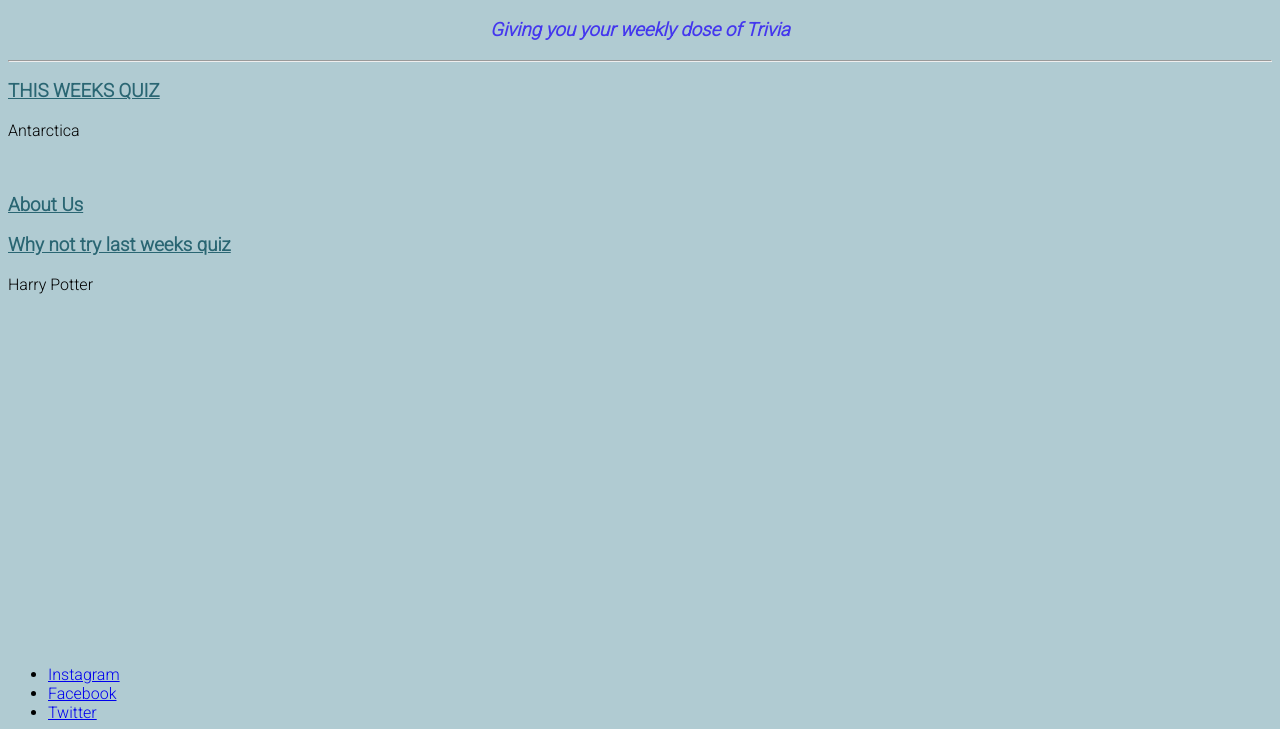
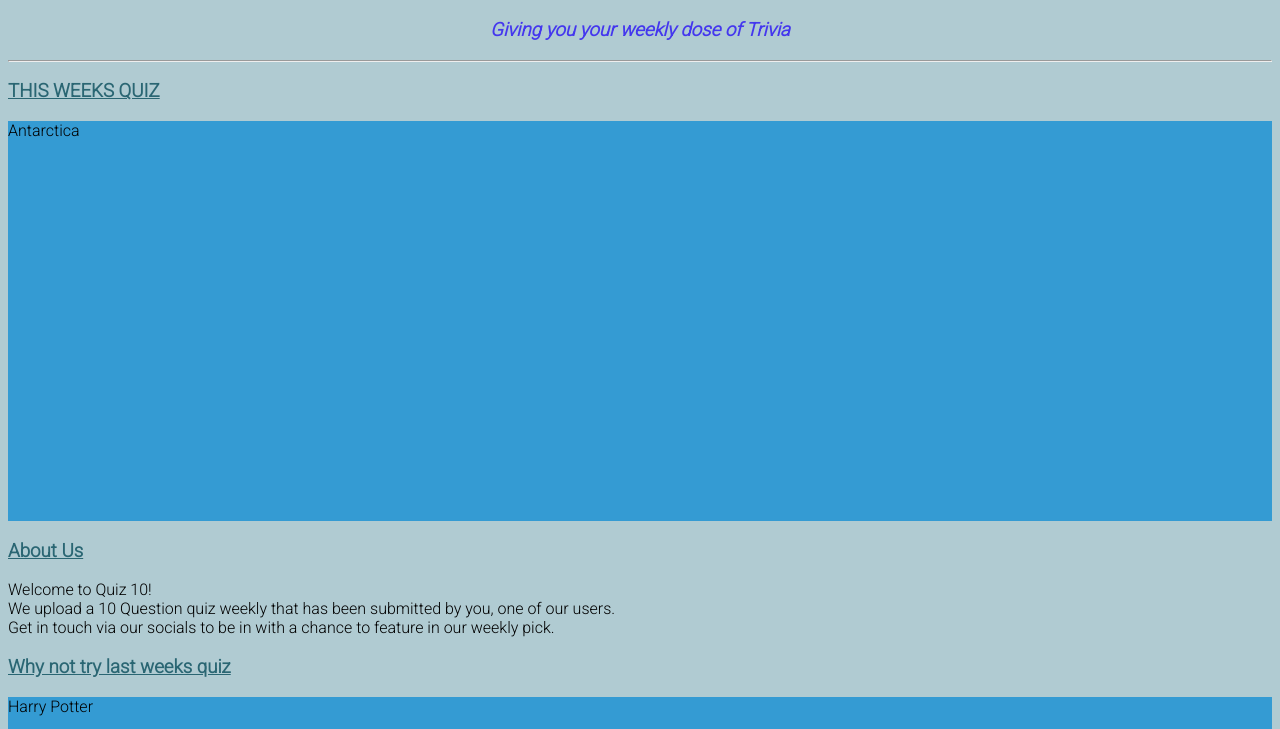
Before and after one commit to sarahob96/quiz-10, a plain HTML site: page index.html in a window 1280 px wide. Shown: the part 62-791 px from the top of the page. Drawn offline with Linux system fonts and the light colour scheme; a web font is replaced by a local one.

Commit message:
add text content to the about section and give both quiz div elements values for height, width and color

```diff
--- a/assets/css/style.css
+++ b/assets/css/style.css
@@ -30,7 +30,19 @@ body{
     color:#2A6673;
 
 }
+
+.weekly-quiz{
+    background-color: #349BD3;
+    height: 400px;
+    width:100%;
+}
+
+.last-quiz{
+    background-color: #349BD3;
+    height:400px;
+    width:100%;
+}
 footer{
-    position: fixed;
+
     bottom: 0px;
 }
--- a/index.html
+++ b/index.html
@@ -43,7 +43,8 @@
     <section>
     <div class= "about">
         <h3 class="about-heading"> About Us</h3>
-        <p> </p>
+        <p> Welcome to Quiz 10! <br> We upload a 10 Question quiz weekly that has been submitted by you, one of our users.
+            <br> Get in touch via our socials to be in with a chance to feature in our weekly pick. </p>
     </div>
     </section>
 
```
